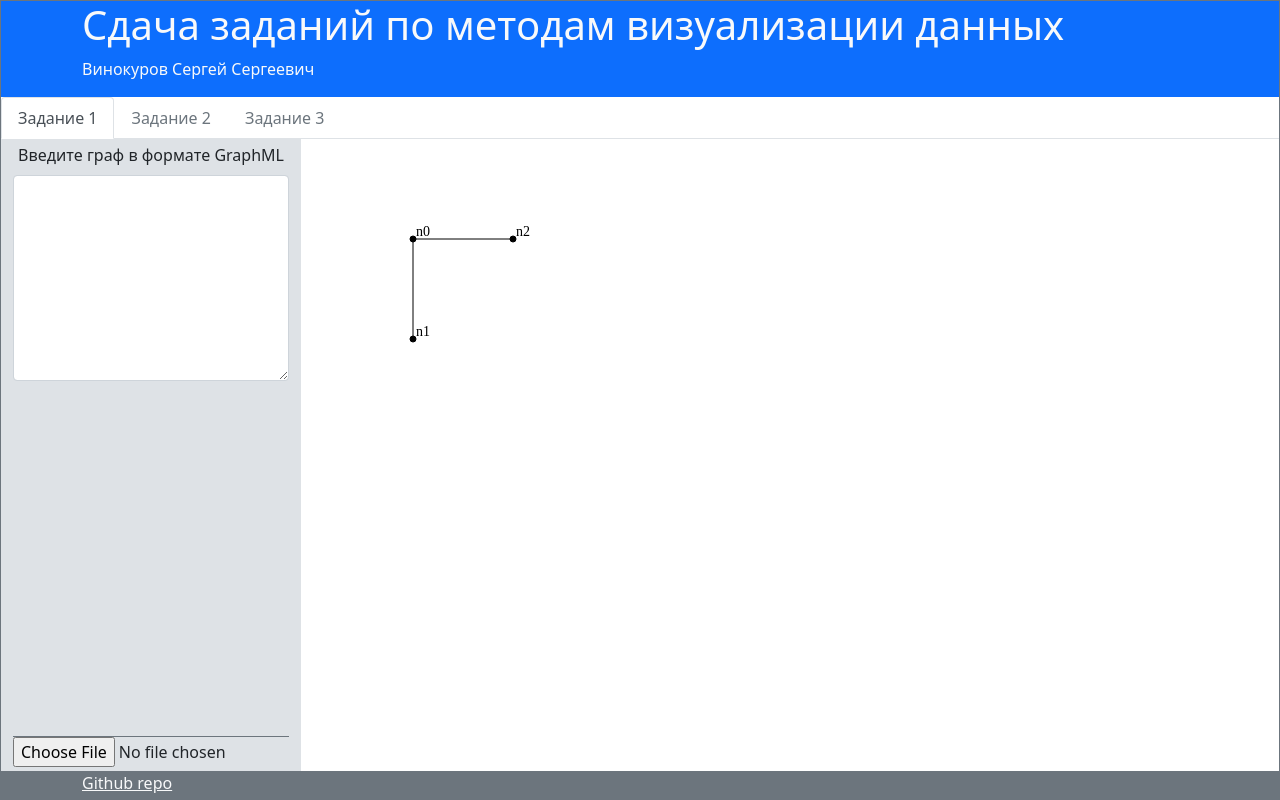
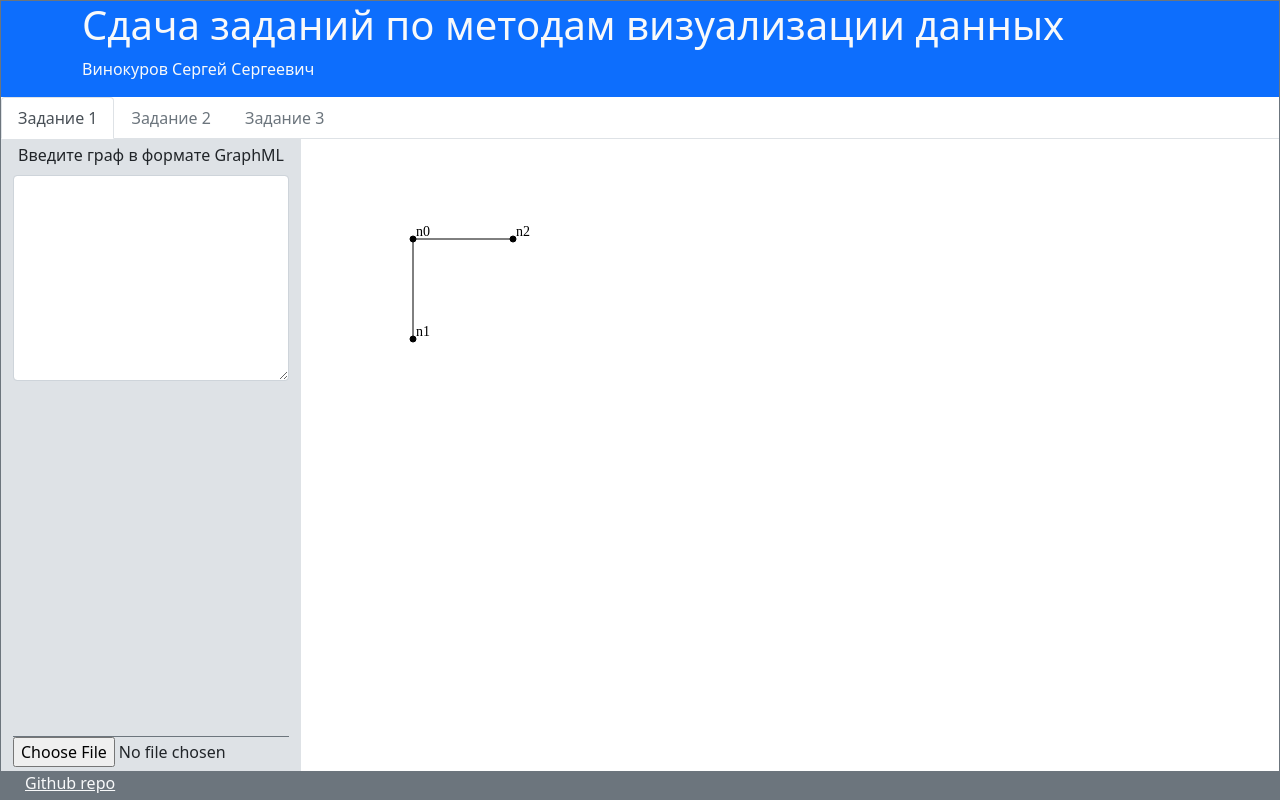
Before and after one commit to pyspice/visualization_10sem, a React (Create React App) app: page / in a window 1280 px wide. Built offline with nearby package versions, Linux system fonts and the light colour scheme.

Commit message:
footer style fix

```diff
--- a/src/App.tsx
+++ b/src/App.tsx
@@ -21,8 +21,8 @@ function App() {
         <Pages />
       </Row>
       <Row className="footer bg-secondary mw-100">
-        <Col>
-          <a className="text-light" href="https://github.com/pyspice/visualization_10sem">Github repo</a>
+        <Col className="position-relative mw-100">
+          <a className="text-light position-absolute r-0" href="https://github.com/pyspice/visualization_10sem">Github repo</a>
         </Col>
       </Row>
     </Container>
```
